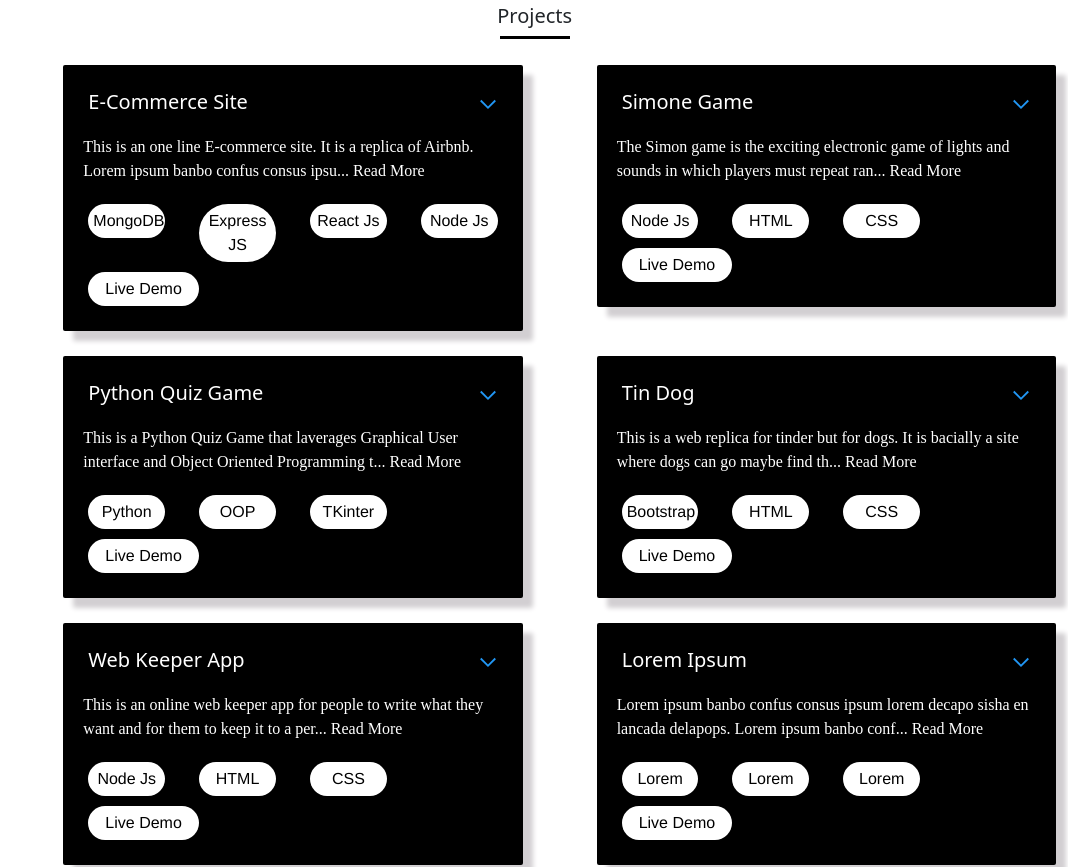
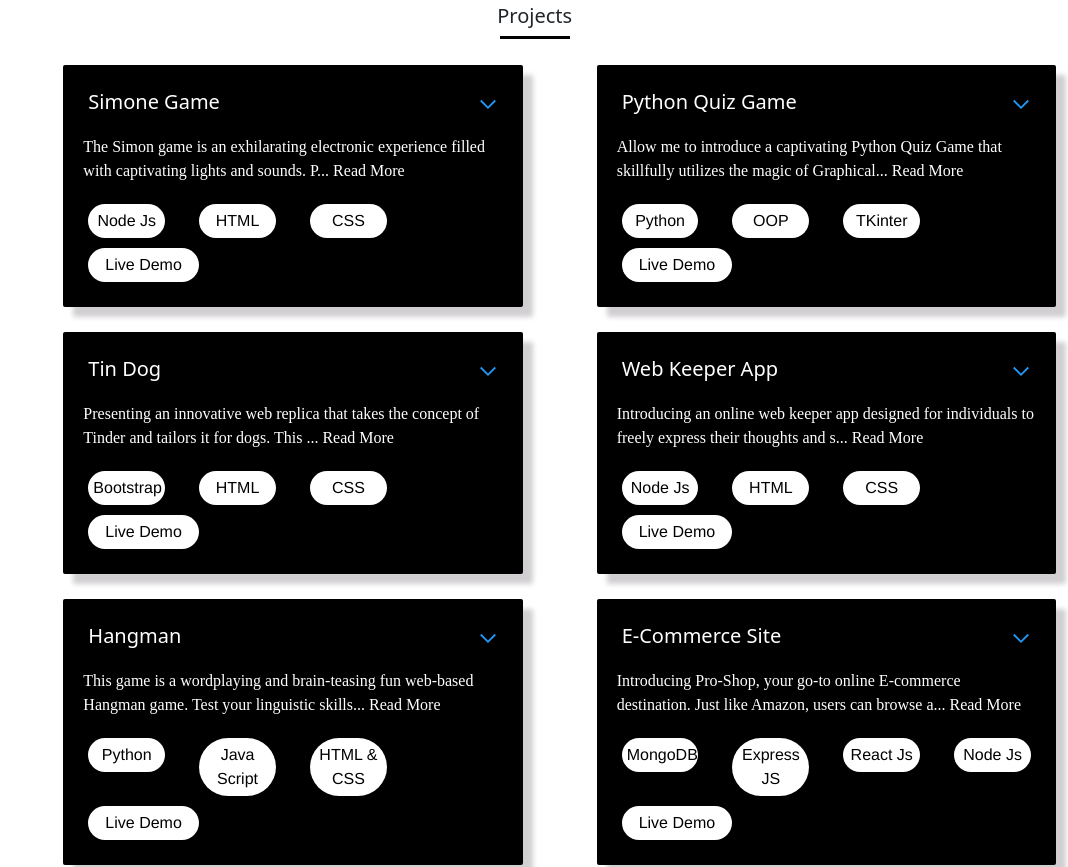
Before and after one commit to mulengangulale/My-Personal-Portfolio, a React (Create React App) app: page / in a window 1280 px wide. Shown: the part 4740-5607 px from the top of the page, without its empty margins (212-1280 px from the left). Built offline with nearby package versions, Linux system fonts and the light colour scheme.

Commit message:
Finished fixing the Projects Section

```diff
--- a/src/components/Projects/Project.js
+++ b/src/components/Projects/Project.js
@@ -5,20 +5,9 @@ import ProjectList from "./ProjectList";
 function Project(){
     const data = [
         {
-            name: "E-Commerce Site",
-            des: "This is an one line E-commerce site. It is a replica of Airbnb. Lorem ipsum banbo confus consus ipsum lorem decapo sisha en lancada delapops. Lorem ipsum banbo confus consus ipsum lorem decapo sisha en lancada delapops",
-            projectlink: "#None",
-            techused: [
-                {techname: "MongoDB"},
-                {techname: "Express JS"},
-                {techname: "React Js"},
-                {techname: "Node Js"}
-            ]
-        },
-        {
             name: "Simone Game",
-            des: "The Simon game is the exciting electronic game of lights and sounds in which players must repeat random sequences of lights by pressing the colored pads in the correct order. In this project, I created the Simon Game to to be played with the same instructions but virtually.",
-            projectlink: "#None",
+            des: "The Simon game is an exhilarating electronic experience filled with captivating lights and sounds. Players are challenged to replicate random sequences of lights by tapping the colored pads in the correct order. For this project, I've reimagined the Simon Game for a virtual play, preserving the same instructions and excitement.",
+            projectlink: "https://github.com/mulengangulale/My-Simon-Game",
             techused: [
                 {techname: "Node Js"},
                 {techname: "HTML"},
@@ -27,8 +16,8 @@ function Project(){
         },
         {
             name: "Python Quiz Game",
-            des: "This is a Python Quiz Game that laverages Graphical User interface and Object Oriented Programming to create a game where user is asked to answer some questions. Lorem ipsum banbo confus consus ipsum lorem decapo sisha en lancada delapops",
-            projectlink: "#None",
+            des: "Allow me to introduce a captivating Python Quiz Game that skillfully utilizes the magic of Graphical User Interface (GUI) and the robust foundation of Object-Oriented Programming (OOP). This unique game seamlessly integrates these elements to create an interactive and engaging experience where users are presented with a set of thought-provoking questions to answer.",
+            projectlink: "https://github.com/mulengangulale/GUI-Quiz-Game",
             techused: [
                 {techname: "Python"},
                 {techname: "OOP"},
@@ -37,8 +26,8 @@ function Project(){
         },
         {
             name: "Tin Dog",
-            des: "This is a web replica for tinder but for dogs. It is bacially a site where dogs can go maybe find their soulmates. Lorem ipsum banbo confus consus ipsum lorem decapo sisha en lancada delapops",
-            projectlink: "#None",
+            des: "Presenting an innovative web replica that takes the concept of Tinder and tailors it for dogs. This delightful platform offers our four-legged friends the opportunity to connect with potential canine companions, providing a space for them to socialize, make friends, and perhaps even discover their soulmates among their fellow furry companions.",
+            projectlink: "https://github.com/mulengangulale/My-TinDog-Project",
             techused: [
                 {techname: "Bootstrap"},
                 {techname: "HTML"},
@@ -47,8 +36,8 @@ function Project(){
         },
         {
             name: "Web Keeper App",
-            des: "This is an online web keeper app for people to write what they want and for them to keep it to a personalized online keeper. Lorem ipsum banbo confus consus ipsum lorem decapo sisha en lancada delapops",
-            projectlink: "#None",
+            des: "Introducing an online web keeper app designed for individuals to freely express their thoughts and securely store them in a personalized digital vault. This platform empowers users to document their thoughts, dreams, and memories in a private and convenient online repository.",
+            projectlink: "https://github.com/mulengangulale/Web-Based-Keeper-App",
             techused: [
                 {techname: "Node Js"},
                 {techname: "HTML"},
@@ -56,13 +45,24 @@ function Project(){
             ]
         },
         {
-            name: "Lorem Ipsum",
-            des: "Lorem ipsum banbo confus consus ipsum lorem decapo sisha en lancada delapops. Lorem ipsum banbo confus consus ipsum lorem decapo sisha en lancada delapops",
+            name: "Hangman",
+            des: "This game is a wordplaying and brain-teasing fun web-based Hangman game. Test your linguistic skills, broaden your vocabulary, and enjoy the classic challenge of guessing the hidden word one letter at a time. Get ready to embark on an exciting journey of word puzzles right here on our website!",
+            projectlink: "https://github.com/mulengangulale/Web-Based-Hangman-Game",
+            techused: [
+                {techname: "Python"},
+                {techname: "Java Script"},
+                {techname: "HTML & CSS"}
+            ]
+        },
+        {
+            name: "E-Commerce Site",
+            des: "Introducing Pro-Shop, your go-to online E-commerce destination. Just like Amazon, users can browse and shop for a wide range of items. With the ability to easily add or remove items from their cart, they have the freedom to curate their shopping experience as they please.",
             projectlink: "#None",
             techused: [
-                {techname: "Lorem"},
-                {techname: "Lorem"},
-                {techname: "Lorem"}
+                {techname: "MongoDB"},
+                {techname: "Express JS"},
+                {techname: "React Js"},
+                {techname: "Node Js"}
             ]
         }
     ]
```
